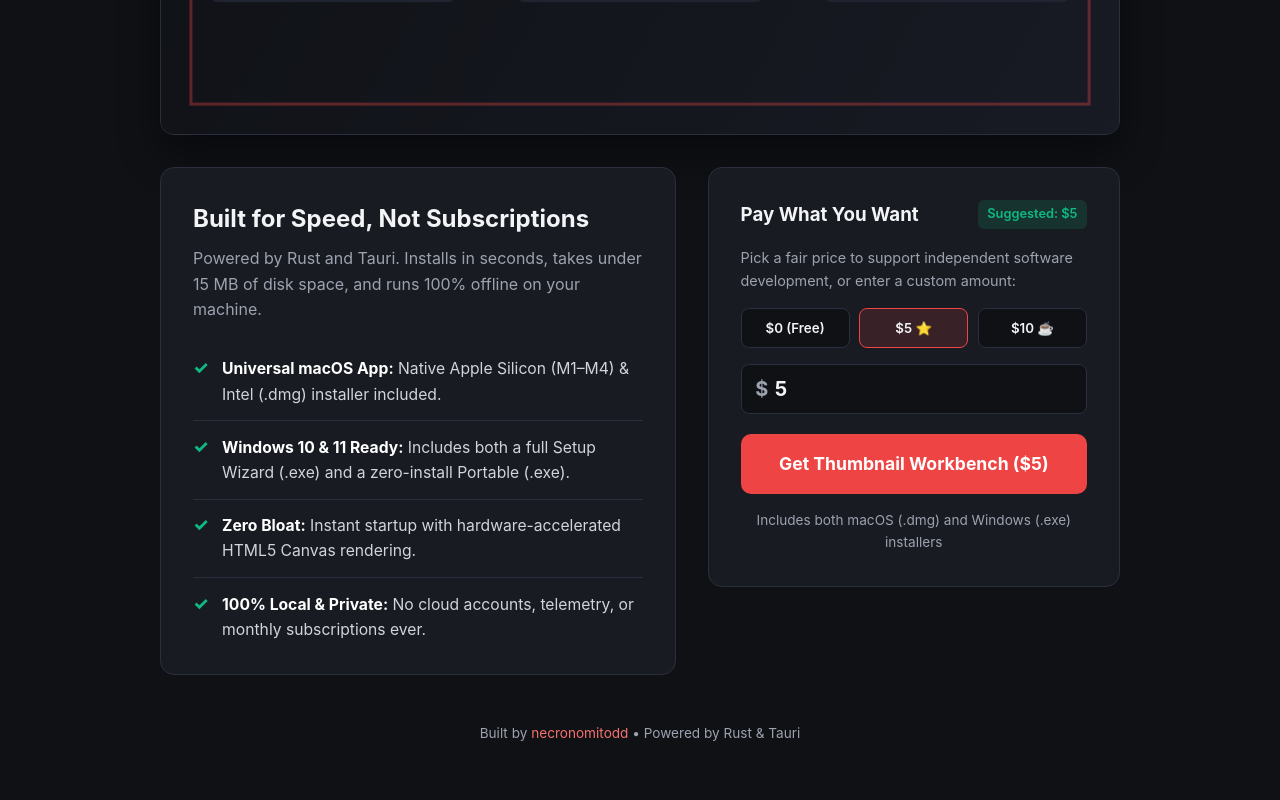
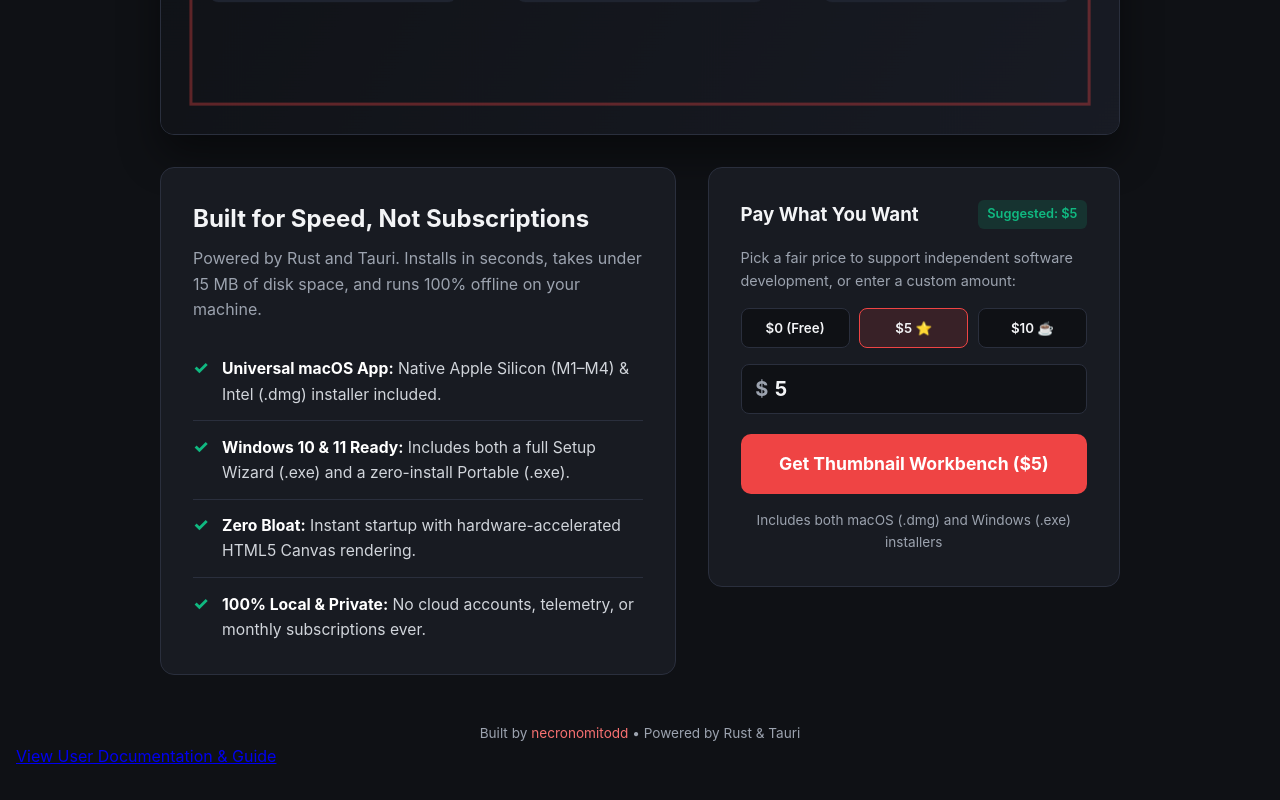
Before and after one commit to necronomitodd/thumbnail-workbench, a website: page docs/index.html in a window 1280 px wide. Shown: the part 721-1521 px from the top of the page. Drawn offline with Linux system fonts and the light colour scheme.

Commit message:
Update index.html

```diff
--- a/docs/index.html
+++ b/docs/index.html
@@ -99,6 +99,7 @@
     </div>
     <footer>Built by <a href="https://github.com/necronomitodd" target="_blank" rel="noopener">necronomitodd</a> • Powered by Rust & Tauri</footer>
   </div>
+<a href="user-guide.html">View User Documentation & Guide</a>
 
 <script>
   function setPrice(amount) {
```
